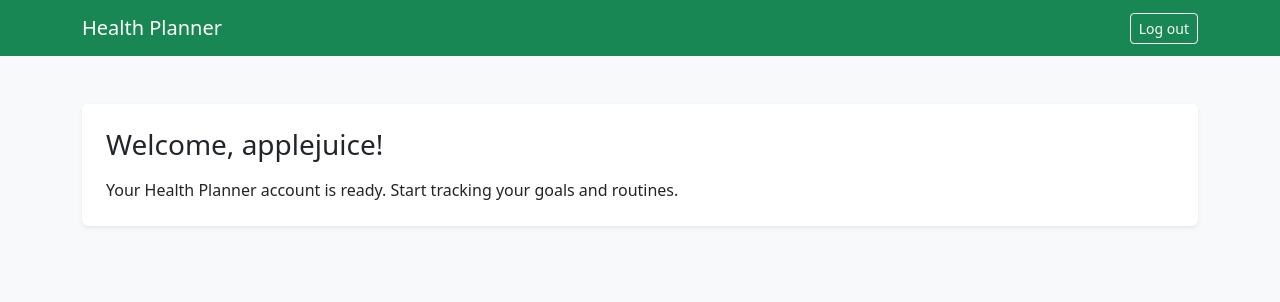
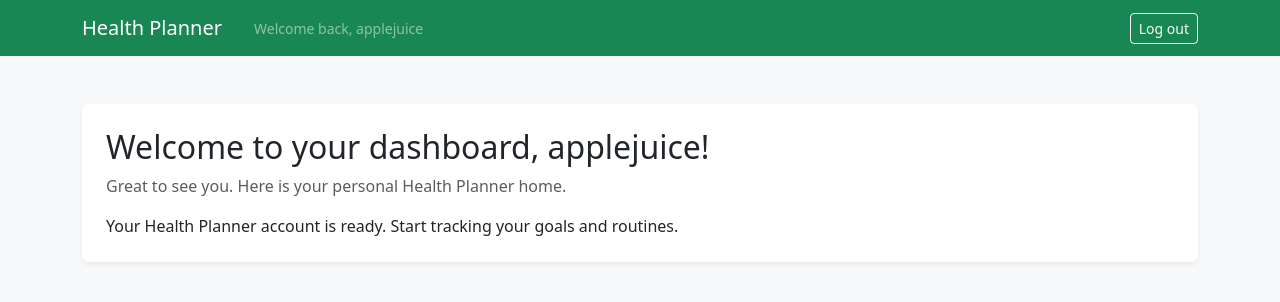
Before and after one commit to ajdreslinski-a11y/Health_Planner, a Django app: page / in a window 1280 px wide. Shown: the top 302 px of the page. Run offline with Django 5.2, Linux system fonts and the light colour scheme; a user stored in the database is signed in.

Commit message:
Added a base dashboard webpage

```diff
--- a/HealthPlanner/health/Templates/health/dashboard.html
+++ b/HealthPlanner/health/Templates/health/dashboard.html
@@ -10,6 +10,7 @@
     <nav class="navbar navbar-expand-lg navbar-dark bg-success">
         <div class="container">
             <span class="navbar-brand">Health Planner</span>
+            <span class="text-white-50 small ms-3">Welcome back, {{ request.user.username }}</span>
             <div class="ms-auto">
                 <form method="post" action="{% url 'health:logout' %}">
                     {% csrf_token %}
@@ -21,7 +22,8 @@
 
     <main class="container py-5">
         <div class="p-4 bg-white rounded shadow-sm">
-            <h1 class="h3 mb-3">Welcome, {{ request.user.username }}!</h1>
+            <h1 class="h2 mb-2">Welcome to your dashboard, {{ request.user.username }}!</h1>
+            <p class="text-muted mb-3">Great to see you. Here is your personal Health Planner home.</p>
             <p class="mb-0">Your Health Planner account is ready. Start tracking your goals and routines.</p>
         </div>
     </main>
--- a/HealthPlanner/health/urls.py
+++ b/HealthPlanner/health/urls.py
@@ -7,7 +7,14 @@ app_name = "health"
 
 urlpatterns = [
     path("", views.dashboard, name="dashboard"),
-    path("login/", auth_views.LoginView.as_view(template_name="registration/login.html"), name="login"),
+    path(
+        "login/",
+        auth_views.LoginView.as_view(
+            template_name="registration/login.html",
+            redirect_authenticated_user=True,
+        ),
+        name="login",
+    ),
     path("logout/", auth_views.LogoutView.as_view(), name="logout"),
     path("register/", views.register, name="register"),
 ]
```
Also changed, not shown: HealthPlanner/db.sqlite3.
